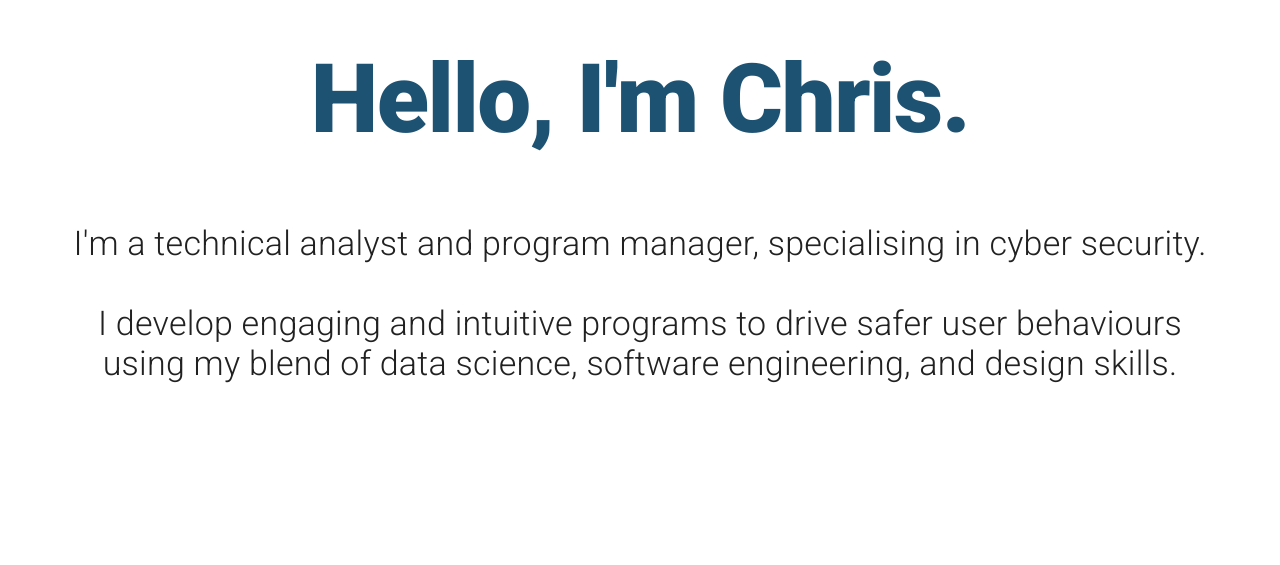
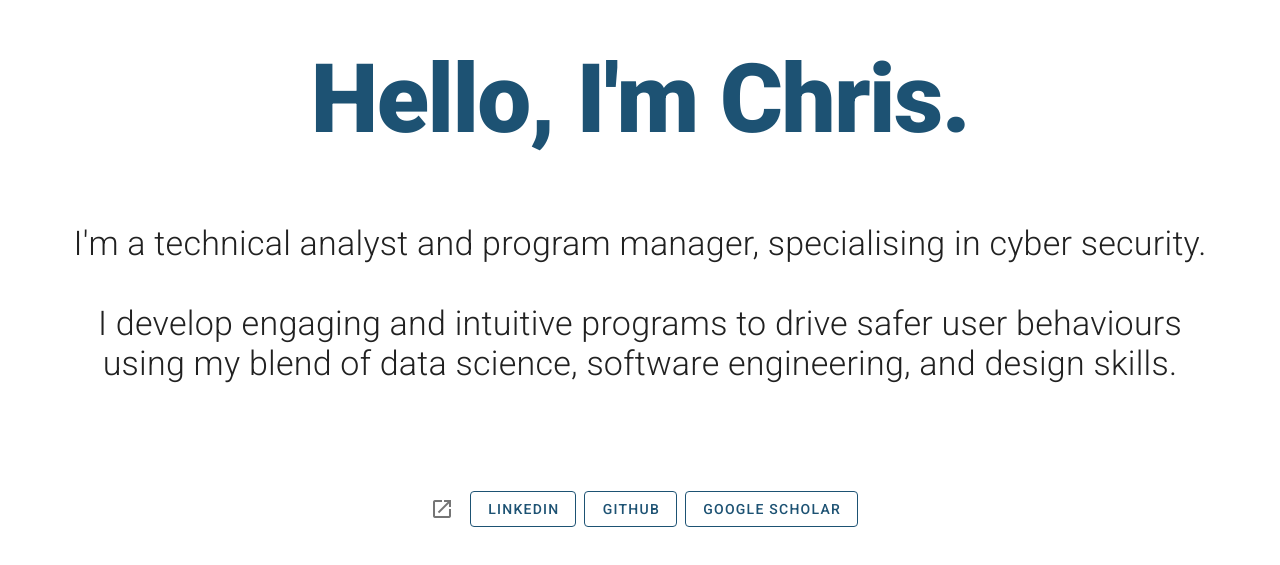
Before and after one commit to chow-c/portfolio, a Vue app: page / in a window 1280 px wide. Shown: the part 105-670 px from the top of the page. Built offline with nearby package versions, Linux system fonts and the light colour scheme.

Commit message:
:sparkles: Add socials links

```diff
--- a/src/App.vue
+++ b/src/App.vue
@@ -35,6 +35,22 @@
               </v-row>
             </v-container>
           </v-container>
+          <v-container>
+            <v-container text-center>
+              <v-icon class="mx-3">mdi-open-in-new</v-icon>
+              <v-btn
+                class="ma-1"
+                color="primary"
+                outlined
+                v-for="(item, index) in socials"
+                :key="index"
+                :href="item.link"
+                target="_blank"
+              >
+                {{ item.name }}
+              </v-btn>
+            </v-container>
+          </v-container>
         </v-container>
       </div>
     </v-main>
@@ -48,7 +64,23 @@ export default {
   components: {},
 
   data: () => ({
-    //
+    socials: [
+      {
+        id: 1,
+        name: "LinkedIn",
+        link: "https://www.linkedin.com/in/chow-c/",
+      },
+      {
+        id: 2,
+        name: "GitHub",
+        link: "https://github.com/chow-c",
+      },
+      {
+        id: 3,
+        name: "Google Scholar",
+        link: "https://scholar.google.com/citations?hl=en&user=TNhT7zkAAAAJ",
+      },
+    ],
   }),
 };
 </script>
```
